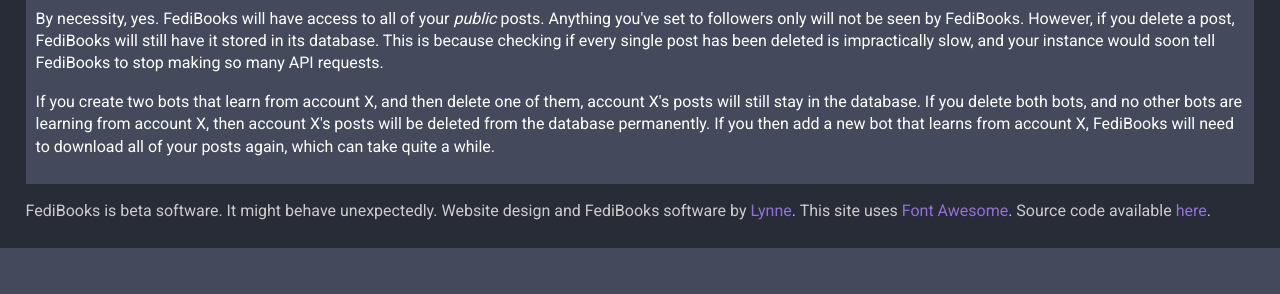
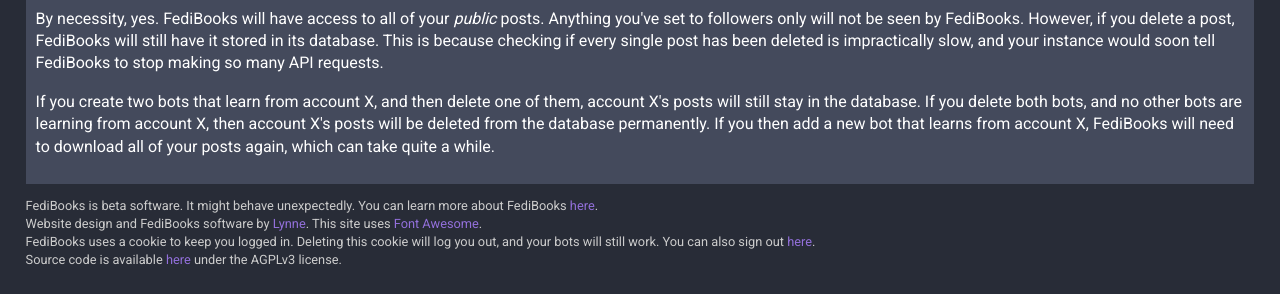
Before and after one commit to Lynnesbian/FediBooks, a Flask app: page /about in a window 1280 px wide. Shown: the part 1476-1770 px from the top of the page. Before the commit the page ends 1724 px from the top, so only its background shows below. Run offline with Flask 2, Linux system fonts and the light colour scheme; parts of the project's set-up code (start-up, migrations or seed data) failed here and were passed over; some libraries are stand-ins or nearby versions.

Commit message:
update footer

```diff
--- a/templates/footer.html
+++ b/templates/footer.html
@@ -1,5 +1,8 @@
 <footer>
-	<div class='subtle'>
-		<p>FediBooks is beta software. It might behave unexpectedly. Website design and FediBooks software by <a href='https://fedi.lynnesbian.space/@LynnearSoftware'>Lynne</a>. This site uses <a href="https://fontawesome.com">Font Awesome</a>. Source code available <a href="https://github.com/Lynnesbian/Fedibooks">here</a>.</p>
+	<div class='subtle small'>
+		<p>FediBooks is beta software. It might behave unexpectedly. You can learn more about FediBooks <a href="/about">here</a>. <br>
+			Website design and FediBooks software by <a href='https://fedi.lynnesbian.space/@LynnearSoftware'>Lynne</a>. This site uses <a href="https://fontawesome.com">Font Awesome</a>. <br>
+			FediBooks uses a cookie to keep you logged in. Deleting this cookie will log you out, and your bots will still work. You can also sign out <a href="/do/signout">here</a>. <br>
+			Source code is available <a href="https://github.com/Lynnesbian/Fedibooks">here</a> under the AGPLv3 license.</p>
 	</div>
 </footer>
```
